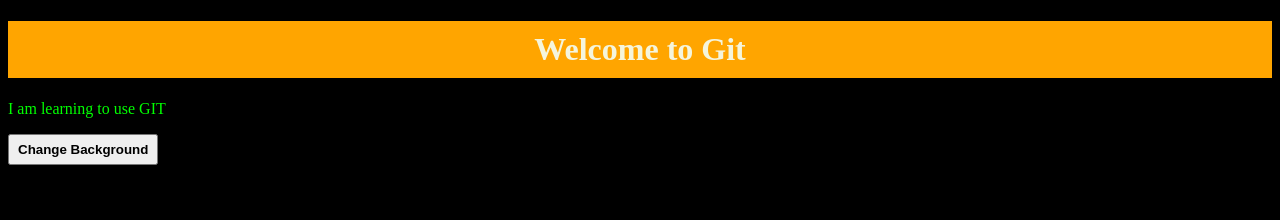
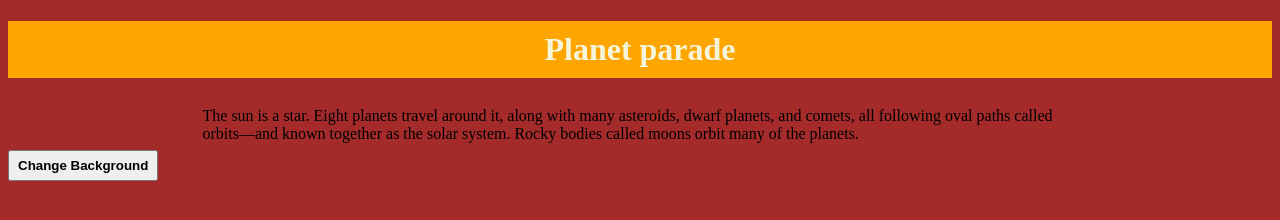
Before and after one commit to nikesh789/my-1st-repo, a plain HTML site: page index.html in a window 1280 px wide. Drawn offline with nearby package versions, Linux system fonts and the light colour scheme.

Commit message:
another major changes

```diff
--- a/index.html
+++ b/index.html
@@ -7,11 +7,18 @@
 	<link rel="stylesheet" href="style.css">
 </head>
 <body>
-	<h1>Welcome to Git</h1>
-	<p>I am learning to use GIT</p>
+	<h1>Planet parade</h1>
 	<div>
+		<article>
+			The sun is a star. Eight planets travel
+			around it, along with many asteroids,
+			dwarf planets, and comets, all following
+			oval paths called orbits—and known
+			together as the solar system. Rocky bodies
+			called moons orbit many of the planets.
+		</article>
+	</div>
 		<button id="btn">Change Background</button>
-	</div>
 	<script src="../frontend(LabRat)/jquery-3.5.1.js" type="text/javascript"></script>
 	<script src="script.js" type="text/javascript"></script>
 </body>
--- a/style.css
+++ b/style.css
@@ -1,5 +1,5 @@
 body{
-	background-color: black;
+	background-color: brown;
 }
 h1{
 	background-color: orange;
@@ -7,8 +7,13 @@ h1{
 	text-align: center;
 	padding: 10px 0px;
 }
-p{
-	color: lime;
+div{
+	display: flex;
+	justify-content: center;
+	padding: 7px;
+}
+article{
+	width: 70%;
 }
 button{
 	padding: 6px 8px;
```
